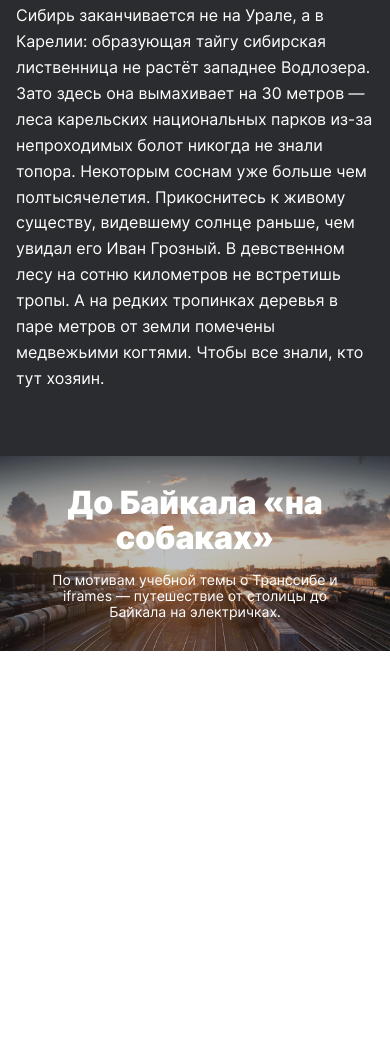
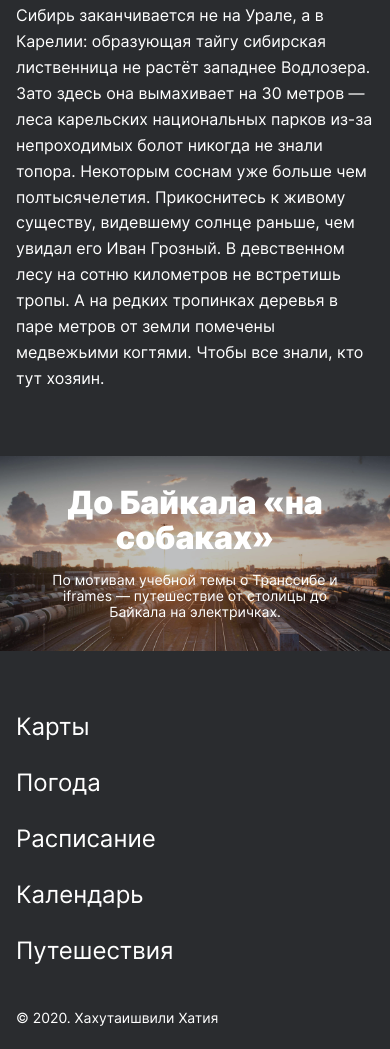
Before and after one commit to xatepk/russian-travel, a plain HTML site: page index.html in a window 390 px wide. Shown: the part 9105-10154 px from the top of the page. Before the commit the page ends 9820 px from the top, so only its background shows below. Drawn offline with Linux system fonts and the light colour scheme.

Commit message:
commit footer

```diff
--- /dev/null
+++ b/blocks/footer/__copyright/footer__copyright.css
@@ -0,0 +1,14 @@
+.footer__copyright {
+  font-size: 14px;
+  font-weight: normal;
+  line-height: 1.14;
+  color: #ffffff;
+  margin: 0;
+}
+
+@media screen and (max-width: 767px) {
+  .footer__copyright {
+    line-height: 1;
+    margin-left: 16px;
+  }
+}
--- /dev/null
+++ b/blocks/footer/__link/footer__link.css
@@ -0,0 +1,14 @@
+.footer__link {
+  text-decoration: none;
+  color: #fff;
+  font-size: 16px;
+  font-weight: normal;
+  line-height: 1.12;
+}
+
+@media screen and (max-width: 767px) {
+  .footer__link {
+    font-size: 24px;
+    line-height: 1;
+  }
+}
--- /dev/null
+++ b/blocks/footer/__links-item/footer__links-item.css
@@ -0,0 +1,17 @@
+.footer__links-item {
+  margin-right: 18px;
+}
+
+.footer__links-item:last-of-type {
+  margin-right: 0;
+}
+
+@media screen and (max-width: 767px) {
+  .footer__links-item {
+    margin-bottom: 32px;
+  }
+
+  .footer__links-item:last-of-type {
+    margin-bottom: 48px;
+  }
+}
--- /dev/null
+++ b/blocks/footer/__list-links/footer__list-links.css
@@ -0,0 +1,13 @@
+.footer__list-links {
+  margin: 0;
+  padding: 0;
+  list-style-type: none;
+  display: flex;
+}
+
+@media screen and (max-width: 767px) {
+  .footer__list-links {
+    flex-direction: column;
+    margin-left: 16px;
+  }
+}
--- /dev/null
+++ b/blocks/footer/footer.css
@@ -0,0 +1,25 @@
+.footer {
+  max-width: 1184px;
+  margin: auto;
+  display: flex;
+  justify-content: space-between;
+  padding-bottom: 24px;
+}
+
+@media screen and (max-width: 1024px) {
+  .footer {
+    max-width: 928px;
+  }
+}
+
+@media screen and (max-width: 768px) {
+  .footer {
+    max-width: 720px;
+  }
+}
+
+@media screen and (max-width: 767px) {
+  .footer {
+    flex-direction: column;
+  }
+}
--- a/index.html
+++ b/index.html
@@ -106,6 +106,7 @@
         <p class="place__paragraph">Сибирь заканчивается не на Урале, а в Карелии: образующая тайгу сибирская лиственница не растёт западнее Водлозера. Зато здесь она вымахивает на 30 метров — леса карельских национальных парков из-за непроходимых болот никогда не знали топора. Некоторым соснам уже больше чем полтысячелетия. Прикоснитесь к живому существу, видевшему солнце раньше, чем увидал его Иван Грозный. В девственном лесу на сотню километров не встретишь тропы. А на редких тропинках деревья в паре метров от земли помечены медвежьими когтями. Чтобы все знали, кто тут хозяин.</p>
       </div>
     </section>
+
     <section class="cover">
       <a href="https://stampsy.com/na-elektrichkakh-do-baikala" class="cover__link">
         <h3 class="cover__title">До Байкала «на собаках»</h3>
@@ -113,7 +114,18 @@
       </a>
     </section>
 
+    <section class="footer">
+      <nav class="footer__nav">
+        <ul class="footer__list-links">
+          <li class="footer__links-item"><a href="https://yandex.ru/maps" class="footer__link">Карты</a></li>
+          <li class="footer__links-item"><a href="https://yandex.ru/pogoda" class="footer__link">Погода</a></li>
+          <li class="footer__links-item"><a href="https://rasp.yandex.ru" class="footer__link">Расписание</a></li>
+          <li class="footer__links-item"><a href="https://calendar.yandex.ru" class="footer__link">Календарь</a></li>
+          <li class="footer__links-item"><a href="https://travel.yandex.ru" class="footer__link">Путешествия</a></li>
+        </ul>
+      </nav>
+      <p class="footer__copyright">&copy; 2020. Хахутаишвили Хатия</p>
+    </section>
   </div>
-
 </body>
 </html>
--- a/pages/index.css
+++ b/pages/index.css
@@ -30,3 +30,9 @@
 @import url(../blocks/cover/__title/cover__title.css);
 @import url(../blocks/cover/__subtitle/cover__subtitle.css);
 @import url(../blocks/cover/__link/cover__link.css);
+@import url(../blocks/footer/footer.css);
+@import url(../blocks/footer/__nav/footer__nav.css);
+@import url(../blocks/footer/__list-links/footer__list-links.css);
+@import url(../blocks/footer/__links-item/footer__links-item.css);
+@import url(../blocks/footer/__link/footer__link.css);
+@import url(../blocks/footer/__copyright/footer__copyright.css);
```
Also changed, not shown: blocks/footer/__nav/footer__nav.css (added).
